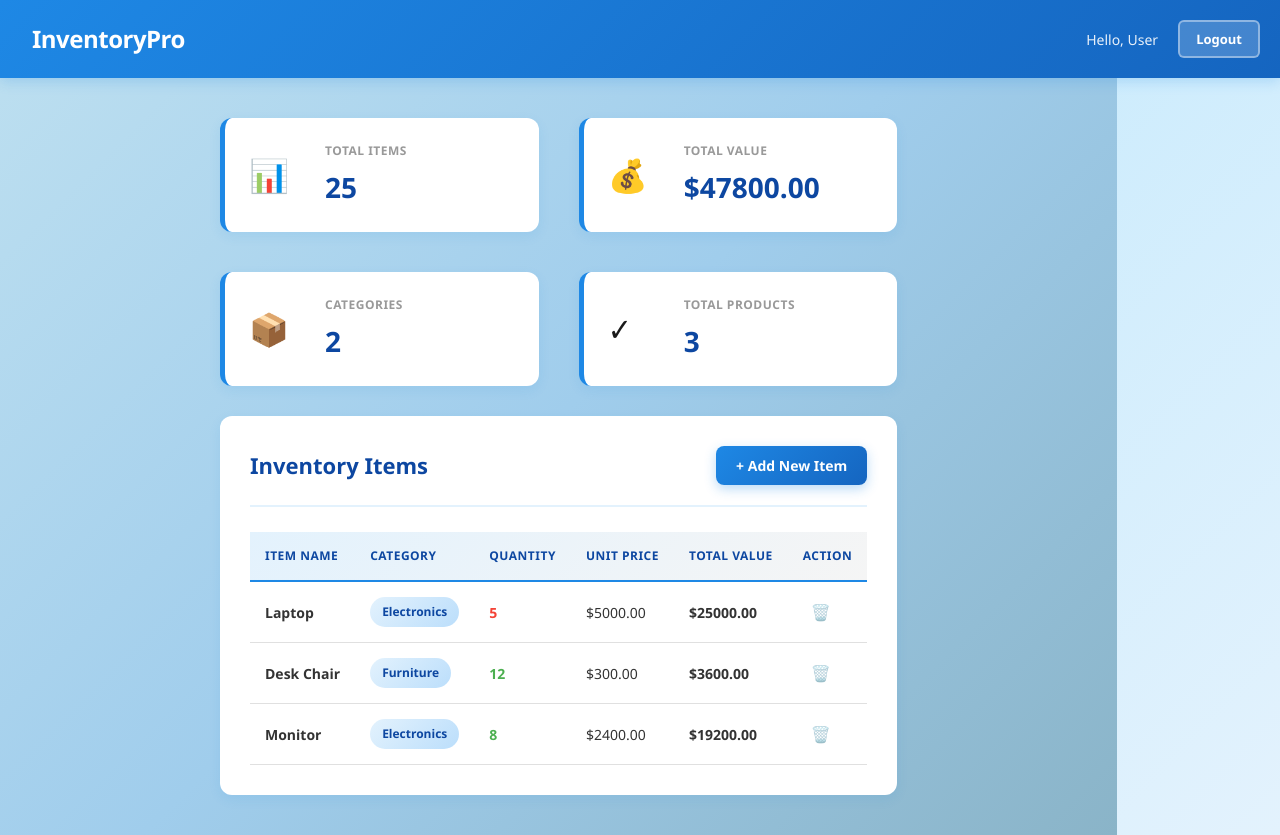
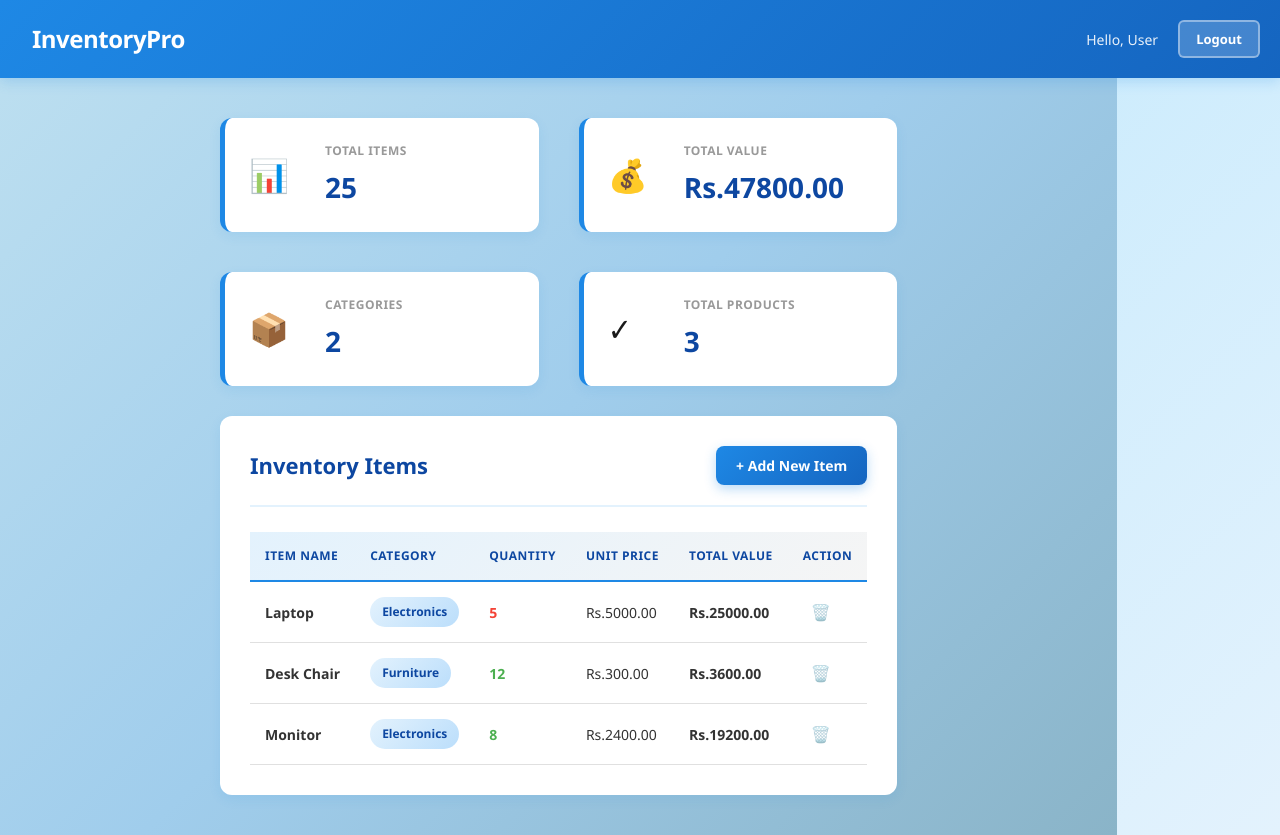
Before and after one commit to kushandisnaka/devops_inventory_management_system, a React app in the folder frontend/: page /home in a window 1280 px wide. Built offline with nearby package versions, Linux system fonts and the light colour scheme; sample sign-in values are in the browser's storage; the HTML template or start-up script is replaced by a standard one.

Commit message:
change home page

```diff
--- a/frontend/src/pages/Home.jsx
+++ b/frontend/src/pages/Home.jsx
@@ -89,7 +89,7 @@ export default function Home({ setIsLoggedIn }) {
               <div className="stat-icon">💰</div>
               <div className="stat-content">
                 <h3>Total Value</h3>
-                <p className="stat-value">${totalValue.toFixed(2)}</p>
+                <p className="stat-value">Rs.{totalValue.toFixed(2)}</p>
               </div>
             </div>
 
@@ -144,9 +144,9 @@ export default function Home({ setIsLoggedIn }) {
                             {item.quantity}
                           </span>
                         </td>
-                        <td>${item.value.toFixed(2)}</td>
+                        <td>Rs.{item.value.toFixed(2)}</td>
                         <td className="total-value">
-                          ${(item.quantity * item.value).toFixed(2)}
+                          Rs.{(item.quantity * item.value).toFixed(2)}
                         </td>
                         <td>
                           <button
```
